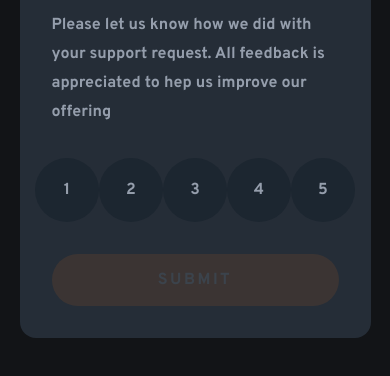
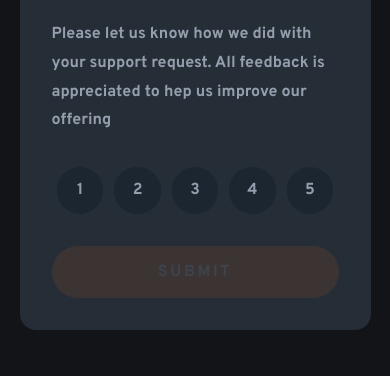
Before and after one commit to imLumarq/frontend-mentor-interactive-rating-component, a plain HTML site: page index.html in a window 390 px wide. Shown: the part 348-724 px from the top of the page. Drawn offline with Linux system fonts and the light colour scheme.

Commit message:
added responsiveness to the component

```diff
--- a/css/styles.css
+++ b/css/styles.css
@@ -81,6 +81,7 @@ body {
 main {
     display: grid;
     place-items: center;
+    padding-block: 2rem;
 }
 
 .card {
@@ -125,13 +126,16 @@ Rating card
 }
 
 .rating-card ul li>button {
+    display: flex;
+    justify-content: center;
+    align-items: center;
     width: 4rem;
     height: 4rem;
     padding: 1rem;
     border-radius: var(--border-radius-circle);
     color: var(--para-text-color);
     background-color: var(--rating-background-color);
-    transition: background-color 1s ease, color 1s ease;
+    transition: background-color 0.8s ease, color 0.8s ease;
 }
 
 .rating-card ul li>button.selected {
@@ -184,3 +188,23 @@ Thank you card
 .thank-you-card>p {
     text-align: center;
 }
+
+/**************************
+Responsiveness
+**************************/
+
+/*450px*/
+@media screen and (max-width: 28.125em) {
+    .rating-card ul li>button {
+        width: 2.9rem;
+        height: 2.9rem;
+    }
+}
+
+/*340px*/
+@media screen and (max-width: 21.25em) {
+    .rating-card ul {
+        flex-direction: column;
+        gap: 1rem;
+    }
+}
```
